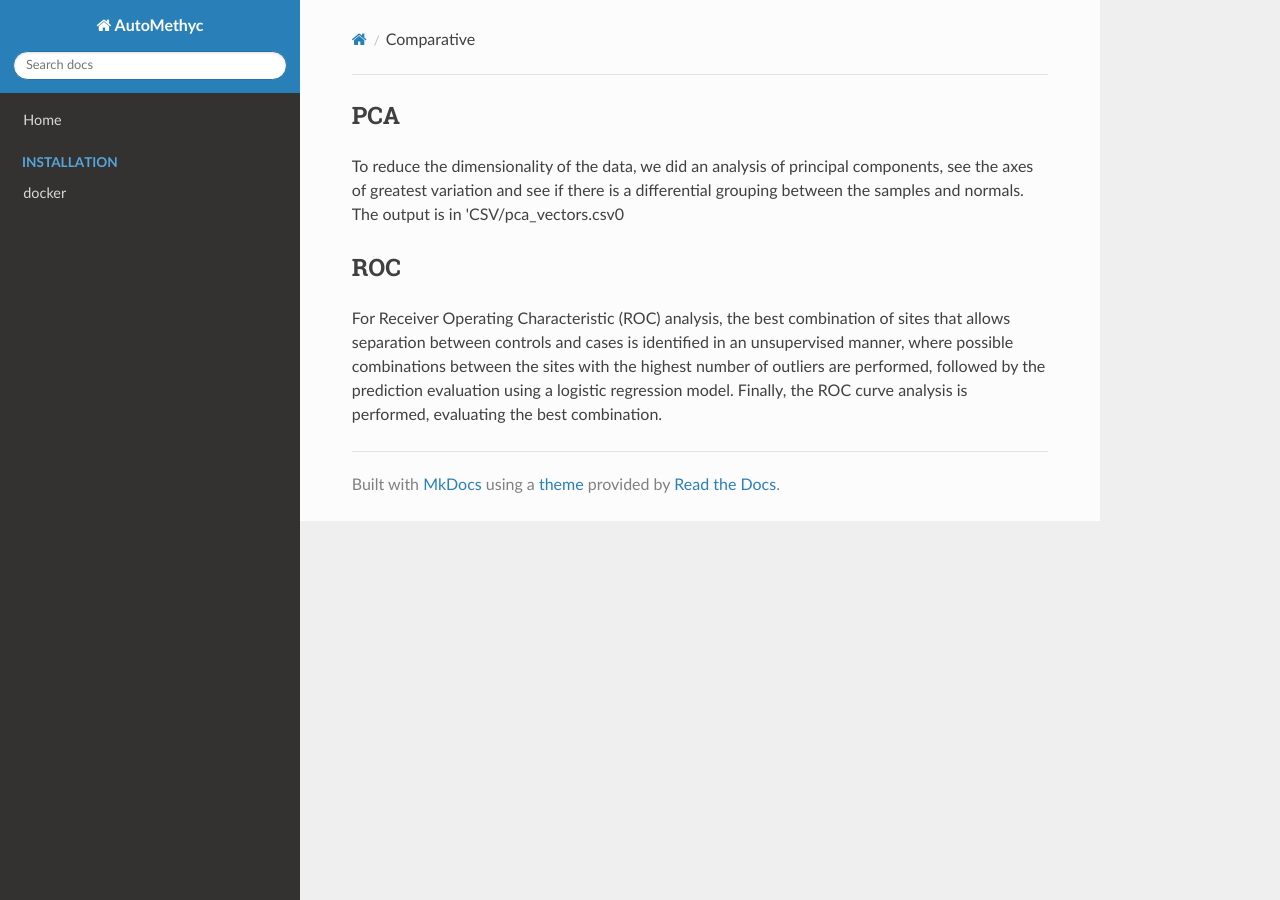
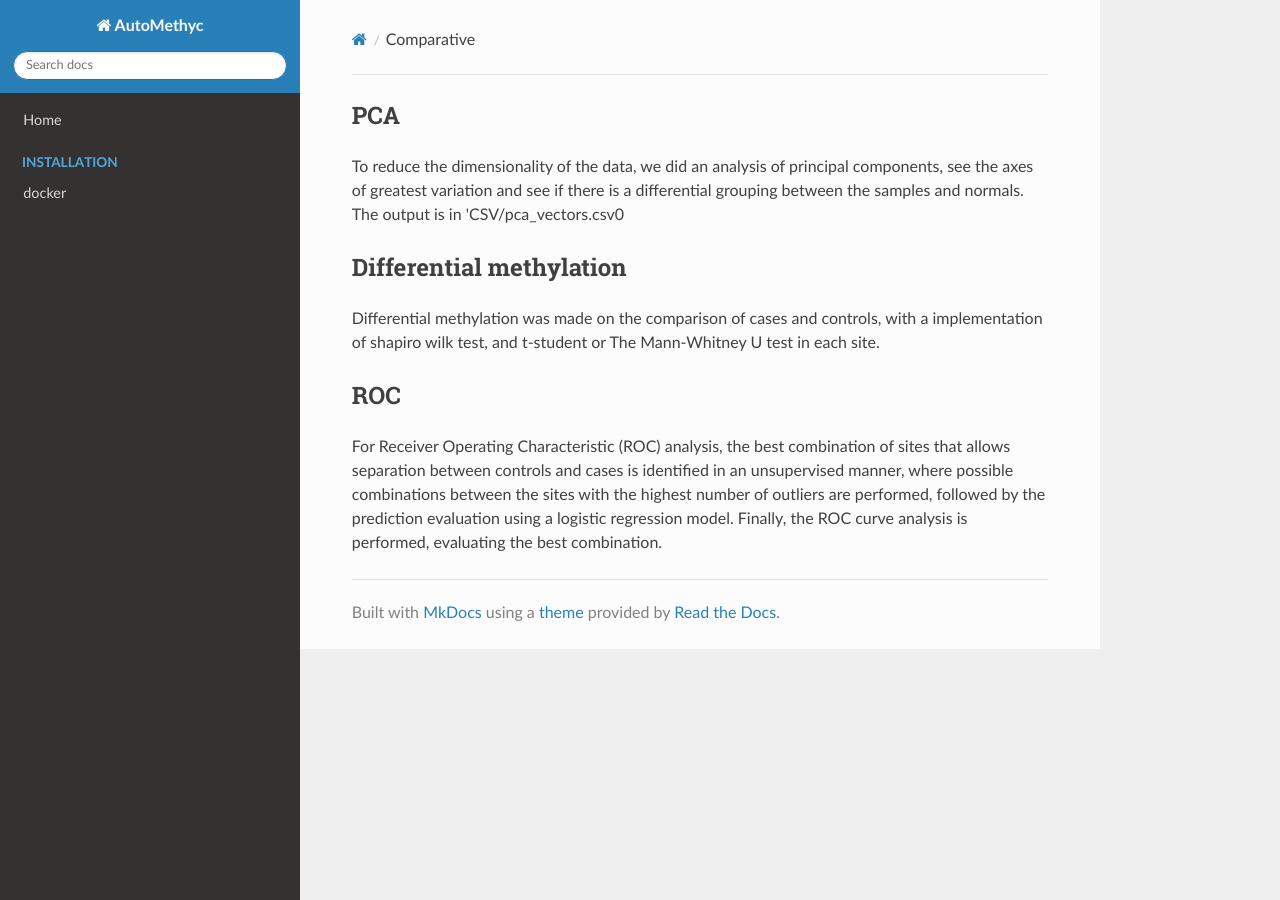
Before and after one commit to FerAmbriz/AutoMethyc, an MkDocs documentation site: the page built from docs/docs/Output/comparative.md, in a window 1280 px wide. Built offline with MkDocs 1.6.1, drawn with Linux system fonts in a browser that asks for light colours; nearby versions of some CDN libraries.

Commit message:
Update comparative.md

```diff
--- a/docs/docs/Output/comparative.md
+++ b/docs/docs/Output/comparative.md
@@ -4,6 +4,12 @@ principal components, see the axes of greatest variation and see if
 there is a differential grouping between the samples and normals. The
 output is in 'CSV/pca_vectors.csv0
 
+
+## Differential methylation
+
+Differential methylation was made on the comparison of cases and
+controls, with a implementation of shapiro wilk test, and t-student or
+The Mann-Whitney U test in each site.
 
 ## ROC
 
```
